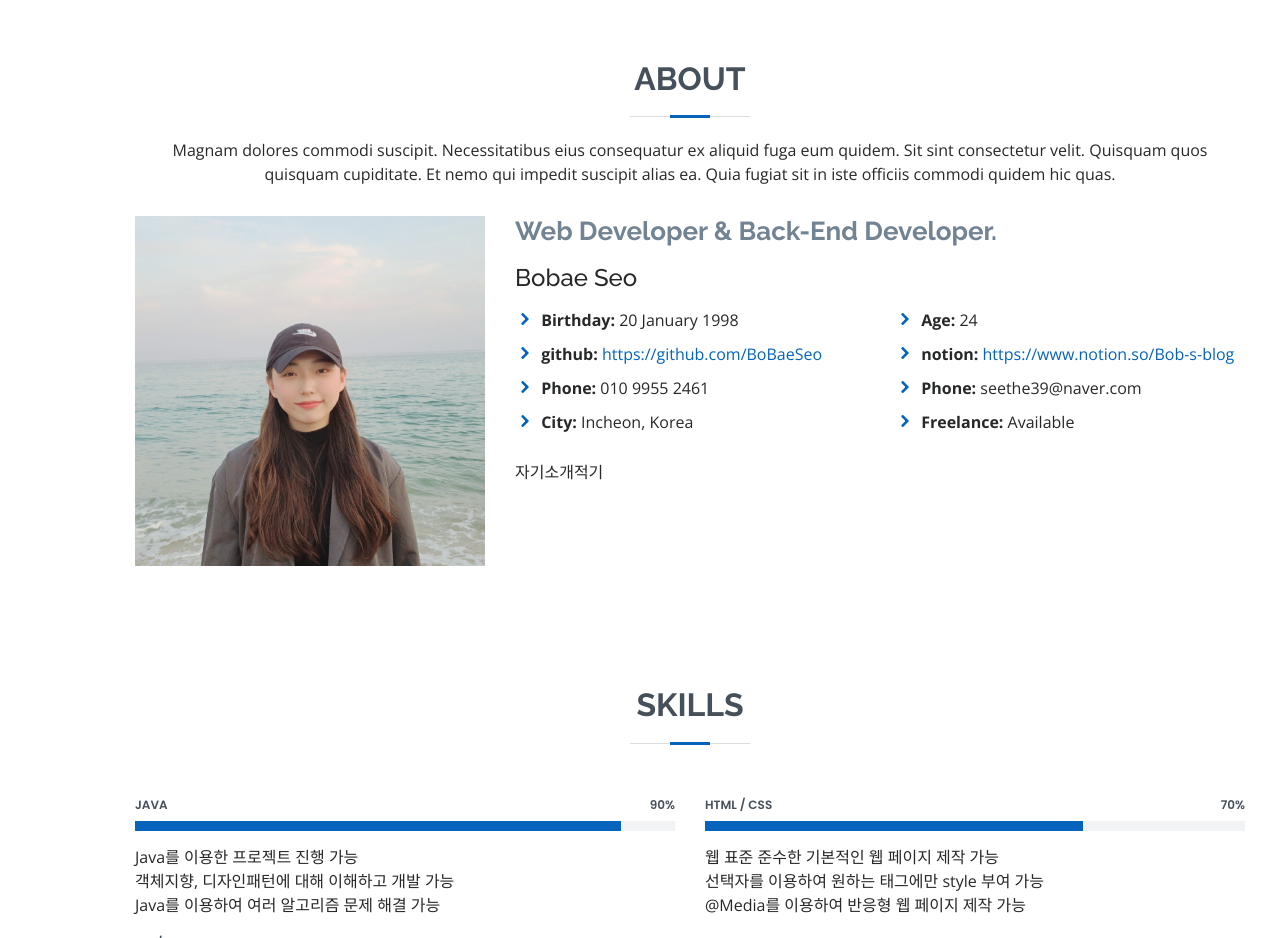
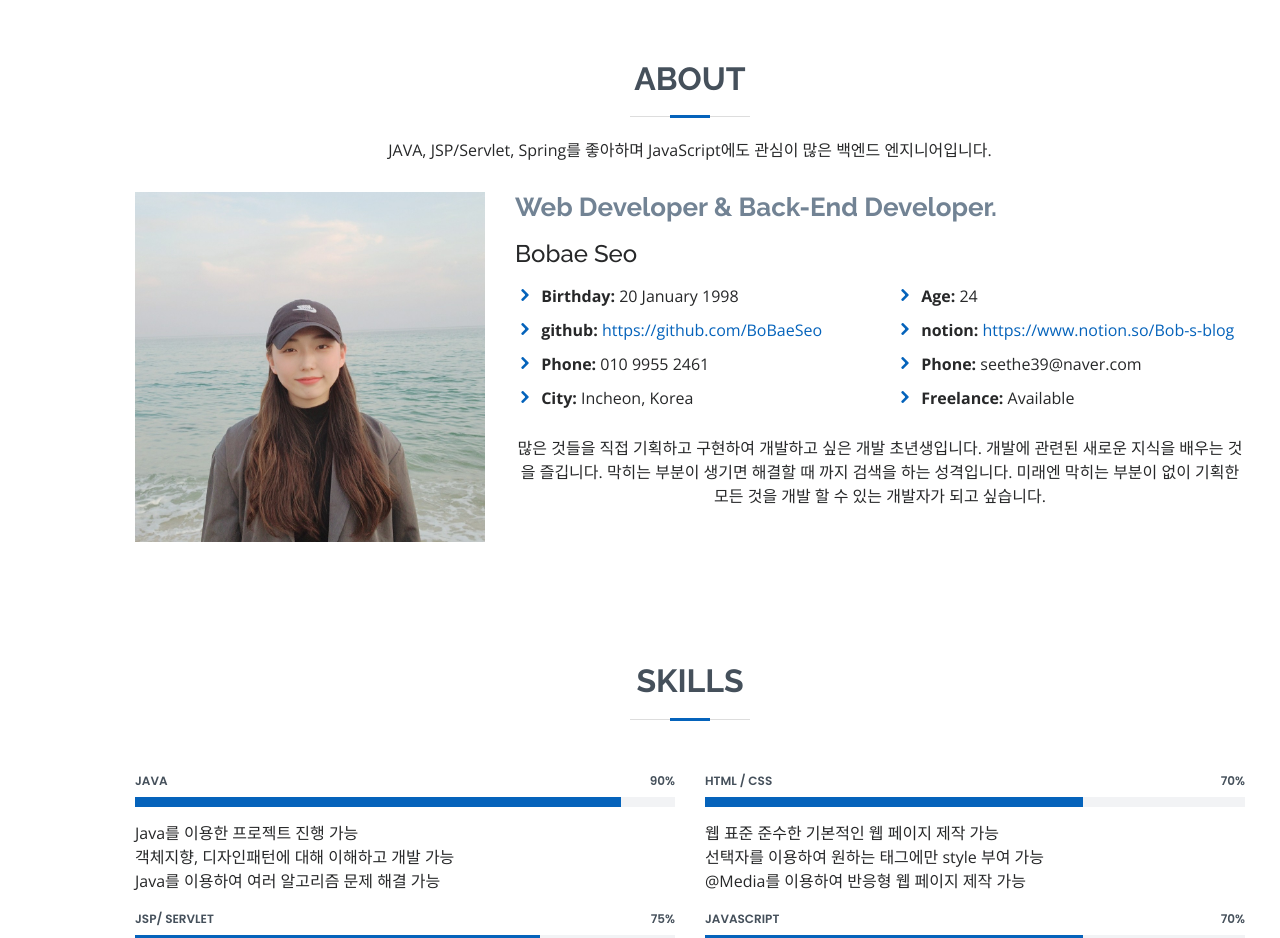
Before and after one commit to BoBaeSeo/BoBaeSeo.github.io, a plain HTML site: page index.html in a window 1280 px wide. Shown: the part 800-1738 px from the top of the page. Drawn offline with nearby package versions, Linux system fonts and the light colour scheme.

Commit message:
index update
about 수정

```diff
--- a/index.html
+++ b/index.html
@@ -78,7 +78,7 @@
 
         <div class="section-title">
           <h2>About</h2>
-          <p>Magnam dolores commodi suscipit. Necessitatibus eius consequatur ex aliquid fuga eum quidem. Sit sint consectetur velit. Quisquam quos quisquam cupiditate. Et nemo qui impedit suscipit alias ea. Quia fugiat sit in iste officiis commodi quidem hic quas.</p>
+          <p>JAVA, JSP/Servlet, Spring를 좋아하며 JavaScript에도 관심이 많은 백엔드 엔지니어입니다.</p>
         </div>
 
         <div class="row">
@@ -108,8 +108,10 @@
                 </ul>
               </div>
             </div>
-            <p>
-              자기소개적기
+            <p style="text-align: center;">
+              많은 것들을 직접 기획하고 구현하여 개발하고 싶은 개발 초년생입니다. 개발에 관련된 새로운 지식을 배우는 것을 즐깁니다.
+              막히는 부분이 생기면 해결할 때 까지 검색을 하는 성격입니다. 미래엔 막히는 부분이 없이 기획한 모든 것을 개발 할 수 있는 개발자가 되고 싶습니다.
+
             </p>
           </div>
         </div>
```
